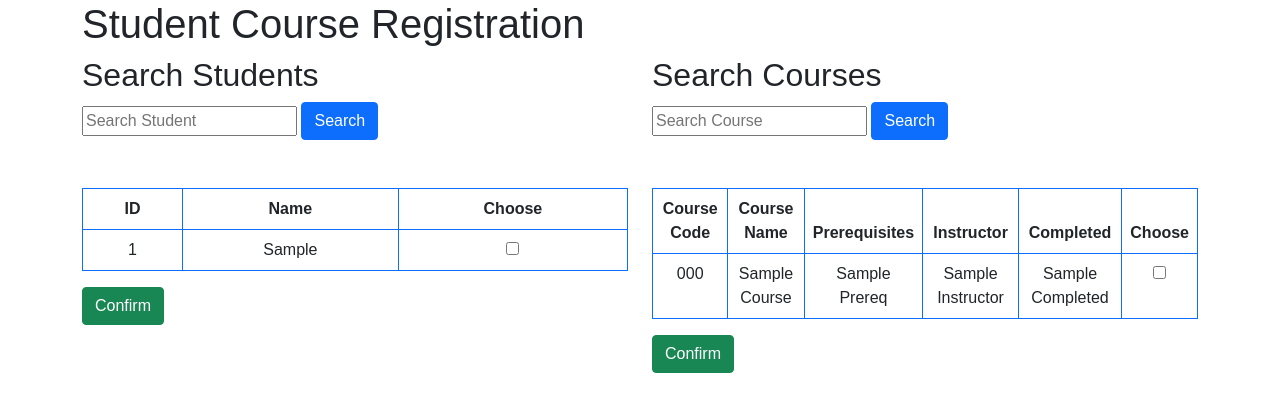
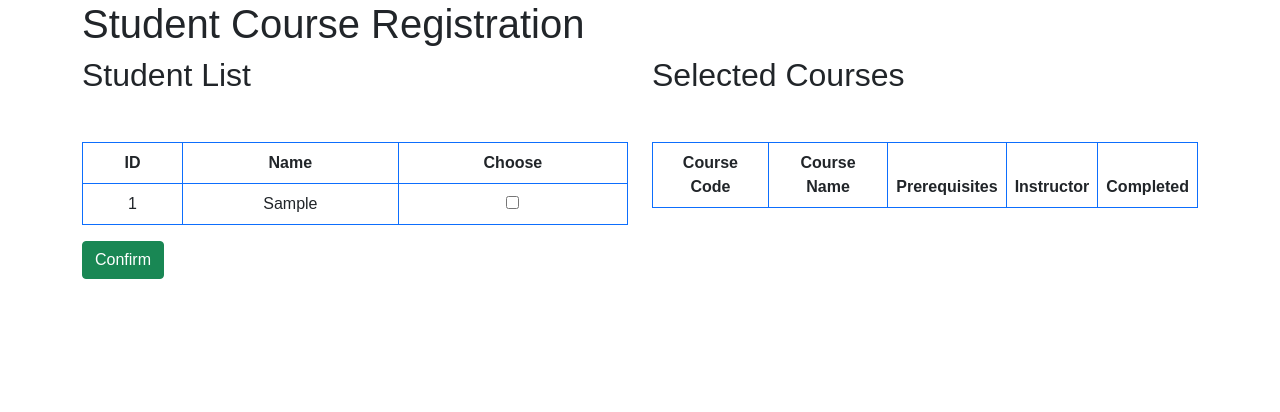
Before and after one commit to mohmmad-freed/web-project, a Django app: template courses/templates/courses/Admin/student_registration.html in a window 1280 px wide. Shown: the part 96-508 px from the top of the page. Run offline with Django 3.2, Linux system fonts and the light colour scheme; the template is opened without the code that fills it: most values are stand-ins (such as "Sample title", 1, 10 or a date in 2020); lists and menus that the app fills with data are empty.

Commit message:
edit student registeration

```diff
--- a/courses/templates/courses/Admin/student_registration.html
+++ b/courses/templates/courses/Admin/student_registration.html
@@ -1,5 +1,4 @@
 {% extends "courses/Admin/mainadmin.html" %}
-
 {% load static %}
 
 {% block content %}
@@ -7,13 +6,8 @@
     <h1>Student Course Registration</h1>
     <div class="row">
         <div class="col-md-6">
-            <h2>Search Students</h2>
-            <form method="get" action="{% url 'student_course_list' %}">
-                <input type="text" name="search_query" placeholder="Search Student" value="{{ query }}">
-                <button type="submit" class="btn btn-primary">Search</button>
-            </form>
-
-            <form method="post" action="{% url 'student_registration' %}">
+            <h2>Student List</h2>
+            <form id="student-form">
                 {% csrf_token %}
                 <table class="table table-bordered mt-5 text-center border-primary text-capitalize">
                     <thead>
@@ -28,24 +22,18 @@
                         <tr>
                             <td>{{ student.id }}</td>
                             <td>{{ student.user.username }}</td>
-                            <td><input type="checkbox" name="student_id" value="{{ student.id }}"></td>
+                            <td><input type="checkbox" class="student-checkbox" name="student_id" value="{{ student.id }}"></td>
                         </tr>
                         {% endfor %}
                     </tbody>
                 </table>
-                <button type="submit" class="btn btn-success">Confirm</button>
+                <button type="button" id="confirm-button" class="btn btn-success">Confirm</button>
+                <button type="button" id="edit-button" class="btn btn-warning" style="display: none;">Edit</button>
             </form>
         </div>
         <div class="col-md-6">
-            <h2>Search Courses</h2>
-            <form method="get" action="{% url 'course_list' %}">
-                <input type="text" name="search_query" placeholder="Search Course" value="{{ query }}">
-                <button type="submit" class="btn btn-primary">Search</button>
-            </form>
-
-            <form method="post" action="{% url 'student_registration' %}">
-                {% csrf_token %}
-                <table class="table table-bordered mt-5 text-center border-primary text-capitalize">
+            <h2>Selected Courses</h2>
+            <table class="table table-bordered mt-5 text-center border-primary text-capitalize" id="courses-table">
                 <thead>
                     <tr>
                         <th>Course Code</th>
@@ -53,25 +41,85 @@
                         <th>Prerequisites</th>
                         <th>Instructor</th>
                         <th>Completed</th>
-                            <th>Choose</th>
                     </tr>
                 </thead>
-                    <tbody>
-                        {% for course in courses %}
-                        <tr>
-                            <td>{{ course.code }}</td>
-                            <td>{{ course.name }}</td>
-                            <td>{{ course.prerequisites.all|join:", " }}</td>
-                            <td>{{ course.instructor }}</td>
-                            <td>{{ course.completed }}</td>
-                            <td><input type="checkbox" name="course_code" value="{{ course.code }}"></td>
-                        </tr>
-                        {% endfor %}
+                <tbody id="courses-tbody">
+
                 </tbody>
             </table>
-                <button type="submit" class="btn btn-success">Confirm</button>
-            </form>
+            <button type="button" id="register-button" class="btn btn-primary" style="display: none;">Register</button>
         </div>
     </div>
 </div>
+
+<script>
+    document.addEventListener('DOMContentLoaded', function() {
+        const confirmButton = document.getElementById('confirm-button');
+        const editButton = document.getElementById('edit-button');
+        const registerButton = document.getElementById('register-button');
+        const checkboxes = document.querySelectorAll('.student-checkbox');
+
+        confirmButton.addEventListener('click', function() {
+            const selectedStudents = Array.from(checkboxes)
+                .filter(checkbox => checkbox.checked)
+                .map(checkbox => checkbox.value);
+
+            fetch("{% url 'save_selected_students' %}", {
+                method: 'POST',
+                headers: {
+                    'Content-Type': 'application/x-www-form-urlencoded',
+                    'X-CSRFToken': '{{ csrf_token }}'
+                },
+                body: new URLSearchParams({ 'student_ids[]': selectedStudents })
+            })
+            .then(response => response.json())
+            .then(data => {
+                if (data.status === 'success') {
+                    checkboxes.forEach(checkbox => {
+                        if (checkbox.checked) {
+                            checkbox.disabled = true;
+                        }
+                    });
+                    confirmButton.style.display = 'none';
+                    editButton.style.display = 'block';
+                    registerButton.style.display = 'block';
+
+
+                    const coursesTbody = document.getElementById('courses-tbody');
+                    coursesTbody.innerHTML = '';
+                    data.courses.forEach(course => {
+                        const row = document.createElement('tr');
+                        row.innerHTML = `
+                            <td>${course.code}</td>
+                            <td>${course.name}</td>
+                            <td>${course.prerequisites}</td>
+                            <td>${course.instructor}</td>
+                            <td>${course.completed}</td>
+                        `;
+                        coursesTbody.appendChild(row);
+                    });
+                }
+            });
+        });
+
+        editButton.addEventListener('click', function() {
+            checkboxes.forEach(checkbox => {
+                checkbox.disabled = false;
+                checkbox.checked = false;
+            });
+            confirmButton.style.display = 'block';
+            editButton.style.display = 'none';
+            registerButton.style.display = 'none';
+
+
+            const coursesTbody = document.getElementById('courses-tbody');
+            coursesTbody.innerHTML = '';
+        });
+
+        registerButton.addEventListener('click', function() {
+
+            alert('Implement your register logic here!');
+        });
+    });
+</script>
 {% endblock content %}
--- a/courses/templates/courses/Student/courses.html
+++ b/courses/templates/courses/Student/courses.html
@@ -48,9 +48,7 @@
             <button type="submit" class="btn btn-primary">Search</button>
         </form>
 
-        {% if student %}
-            <p>Welcome, {{ student.user.username }} (ID: {{ student.id }})</p>
-        {% endif %}
+
 
         {% if messages %}
             <div class="messages">
--- a/courses/urls.py
+++ b/courses/urls.py
@@ -2,6 +2,7 @@
 
 from django.urls import path
 from . import views
+from .views import save_selected_students
 
 urlpatterns = [
     path('my_courses/', views.my_courses, name="my_courses"),
@@ -24,4 +25,5 @@ urlpatterns = [
     path('remove&editcourse/', views.removeeditcourse, name='removeeditcourse'),
     path('update_course/<str:course_code>/', views.update_course, name='update_course'),
     path('unregister/<str:course_code>/', views.unregister_course, name='unregister_course'),
+    path('save_selected_students/', save_selected_students, name='save_selected_students'),
 ]
```
Also changed, not shown: courses/views.py (+31 -0 lines), db.sqlite3. Lines whose indentation alone changed are shown as unchanged.
